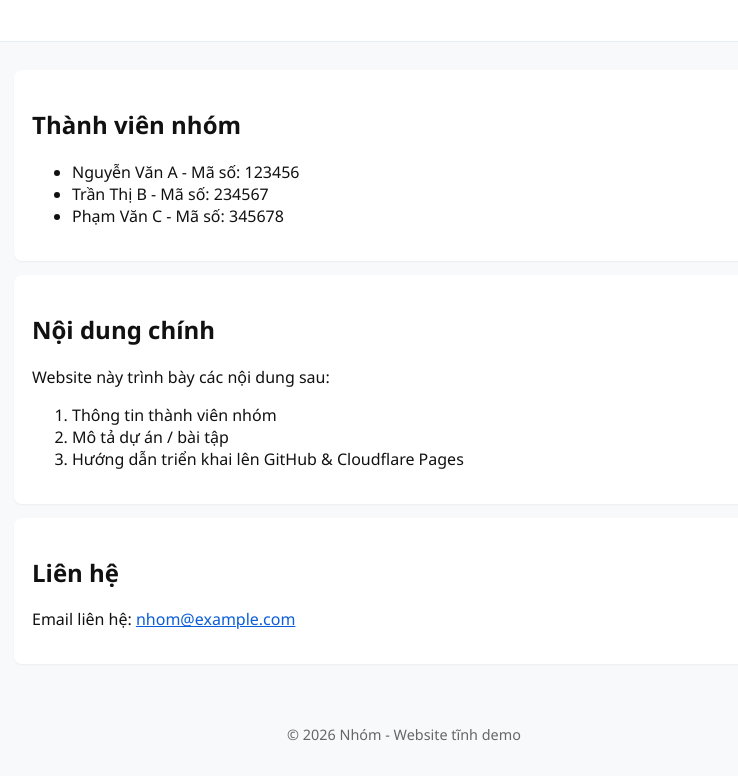
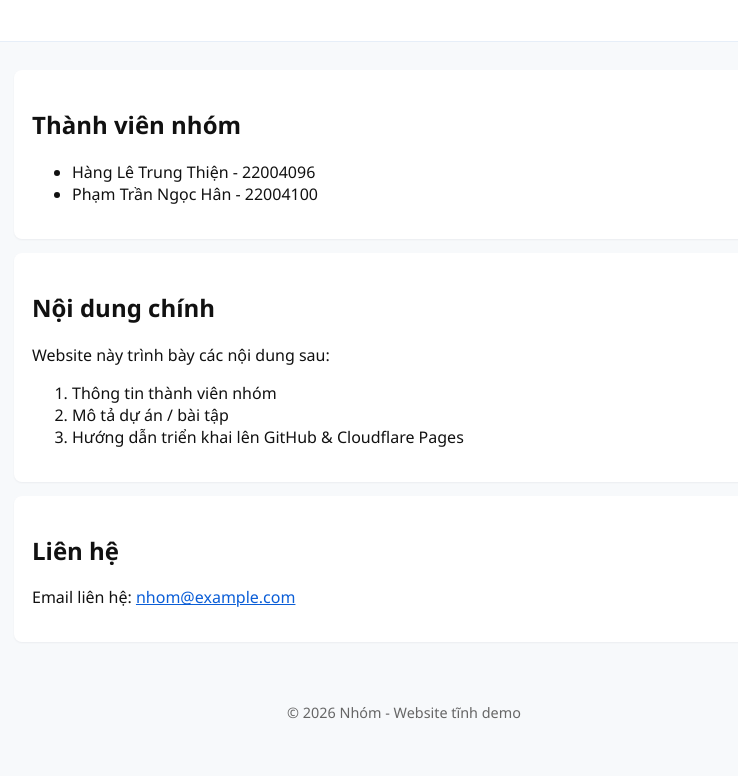
Before and after one commit to hangthien/atdtdmb1, a plain HTML site: page index.html in a window 1280 px wide. Shown: the part 104-880 px from the top of the page, without its empty margins (236-974 px from the left). After the commit the page ends 858 px from the top, so only its background shows below. Drawn offline with Linux system fonts and the light colour scheme.

Commit message:
Add files via upload

```diff
--- a/index.html
+++ b/index.html
@@ -17,9 +17,8 @@
     <section>
       <h2>Thành viên nhóm</h2>
       <ul>
-        <li>Nguyễn Văn A - Mã số: 123456</li>
-        <li>Trần Thị B - Mã số: 234567</li>
-        <li>Phạm Văn C - Mã số: 345678</li>
+        <li>Hàng Lê Trung Thiện - 22004096</li>
+        <li>Phạm Trần Ngọc Hân - 22004100</li>
       </ul>
     </section>
 
```
